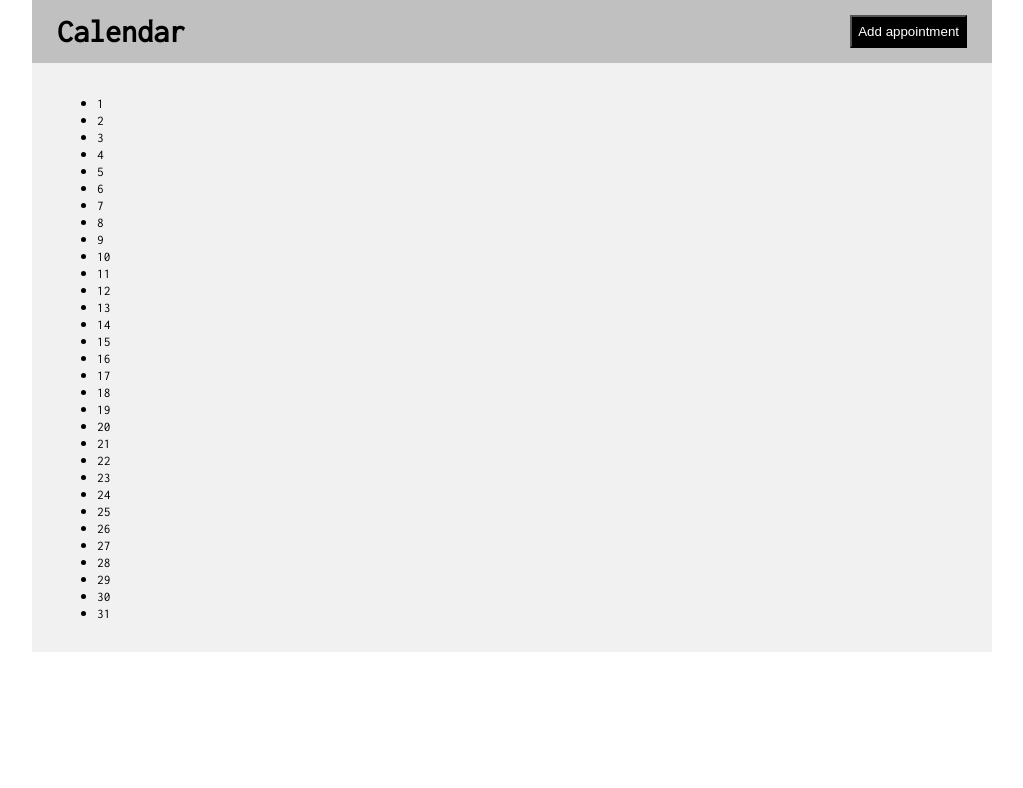
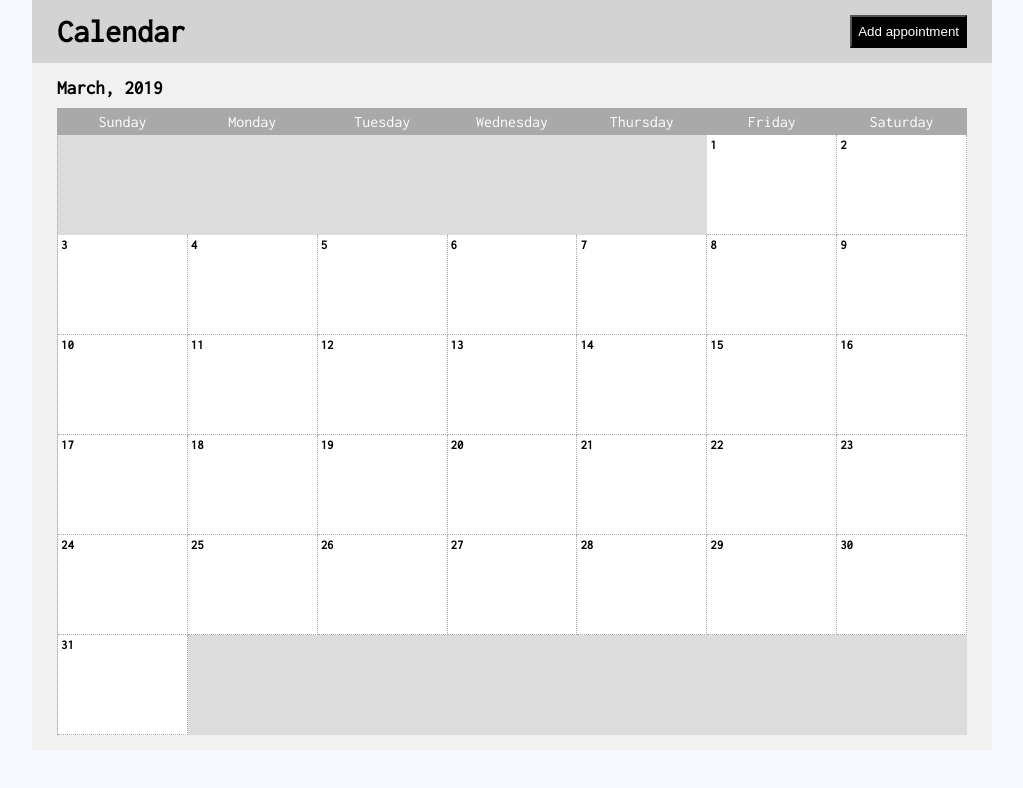
Before and after one commit to fnandogp/calendar-app, a React (Create React App) app: page / in a window 1280 px wide. Shown: the top 788 px of the page, without its empty margins (128-1151 px from the left). Built offline with nearby package versions, Linux system fonts and the light colour scheme; the HTML template or start-up script is replaced by a standard one.

Commit message:
feat: Add layout for the calendar grid

```diff
--- a/src/components/CalendarGrid/index.jsx
+++ b/src/components/CalendarGrid/index.jsx
@@ -2,24 +2,69 @@ import React from 'react';
 import './style.css';
 import PropTypes from 'prop-types';
 
+import moment from 'moment';
+
 const calendarGrid = props => {
+  console.log("props", props)
+
+  const weekdayNames = moment.weekdays();
+
   return (
     <div className="CalendarGrid">
-      <ul>
+      <div className="CalendarGrid--Month">
+        {props.monthName}
+      </div>
+
+      <div className="CalendarGrid--Grid">
+        {weekdayNames.map((weekdayName) => {
+          return (
+            <div
+              key={weekdayName}
+              className="CalendarGrid--Header"
+            >
+              {weekdayName}
+            </div>);
+        })}
+
+        {Array(props.monthOffset).fill().map((value, index) => {
+          return (
+            <div
+              key={index}
+              className="CalendarGrid--Offset"
+            />
+          );
+        })}
+
         {props.appointments.map(appointment => {
           return (
-            <li key={appointment.day}>
-              <small>{appointment.day}</small>
-              {appointment.description}
-            </li>);
+            <div
+              key={appointment.day}
+              className="CalendarGrid--Day"
+            >
+              <div className="CalendarGrid--DayNumber">
+                {appointment.day}
+              </div>
+
+              {appointment.description &&
+                <div className="CalendarGrid--Appointment">
+                  {appointment.description}
+                </div>}
+            </div>
+          );
         })}
-      </ul>
+      </div>
     </div>
   );
 }
 
 calendarGrid.propTyps = {
-  appointment: PropTypes.array.isRequired
+  monthName: PropTypes.string.isRequired,
+  monthOffset: PropTypes.number,
+  appointment: PropTypes.array.isRequired,
+}
+
+calendarGrid.defaultProps = {
+  monthOffset: 0,
 }
 
 export default calendarGrid;
--- a/src/components/CalendarGrid/style.css
+++ b/src/components/CalendarGrid/style.css
@@ -0,0 +1,44 @@
+.CalendarGrid--Month {
+  font-size: 1.2rem;
+  font-weight: bold;
+  margin-bottom: 10px;
+}
+
+.CalendarGrid--Grid {
+  background: Gainsboro;
+  display: grid;
+  grid-template-columns: 1fr 1fr 1fr 1fr 1fr 1fr 1fr;
+  border-top: 1px dotted DarkGray;
+  border-left: 1px dotted DarkGray;
+}
+
+.CalendarGrid--Header {
+  background: DarkGray;
+  padding: 5px;
+  margin: -1px 0 0 -1px;
+  color: white;
+  text-align: center;
+}
+
+.CalendarGrid--Day {
+  background: white;
+  min-height: 100px;
+  position: relative;
+  padding: 3px;
+  border-bottom: 1px dotted DarkGray;
+  border-right: 1px dotted DarkGray;
+}
+
+.CalendarGrid--DayNumber {
+  font-size: 0.8rem;
+  font-weight: bold;
+  margin-bottom: 3px;
+}
+
+.CalendarGrid--Appointment {
+  background: SkyBlue;
+  padding: 3px 5px;
+  border-radius: 3px;
+  border: 1px solid RoyalBlue;
+  font-size: 0.9rem;
+}
--- a/src/components/UI/Toolbar/style.css
+++ b/src/components/UI/Toolbar/style.css
@@ -1,5 +1,5 @@
 .Toolbar {
-  background: silver;
+  background: LightGray;
 }
 
 .Toolbar--Container {
--- a/src/containers/Calendar/index.jsx
+++ b/src/containers/Calendar/index.jsx
@@ -11,9 +11,14 @@ const calendar = props => {
   const [appointments, setAppoitments] = useState([]);
   const [descriptionInput, setDescriptionInput] = useState('');
   const [dayInput, setDayInput] = useState('');
+  const [monthName, setMonthName] = useState('');
+  const [monthOffset, setMonthOffset] = useState(0);
 
   // Initialize the appoitnments array
   useEffect(() => {
+    setMonthName(moment().format('MMMM, YYYY'));
+    setMonthOffset(moment().startOf('month').weekday());
+
     const numDay = moment().endOf('month').date();
     const initialAppointments = [];
 
@@ -54,6 +59,8 @@ const calendar = props => {
   return (
     <div className="Calendar">
       <CalendarGrid
+        monthName={monthName}
+        monthOffset={monthOffset}
         appointments={appointments}
       />
 
--- a/src/index.css
+++ b/src/index.css
@@ -3,8 +3,9 @@
 }
 
 body {
+  background: GhostWhite;
+  padding: 0;
   margin: 0;
-  padding: 0;
   font-family: 'Inconsolata', monospace;
   -webkit-font-smoothing: antialiased;
   -moz-osx-font-smoothing: grayscale;
```
Lines whose indentation alone changed are shown as unchanged.
